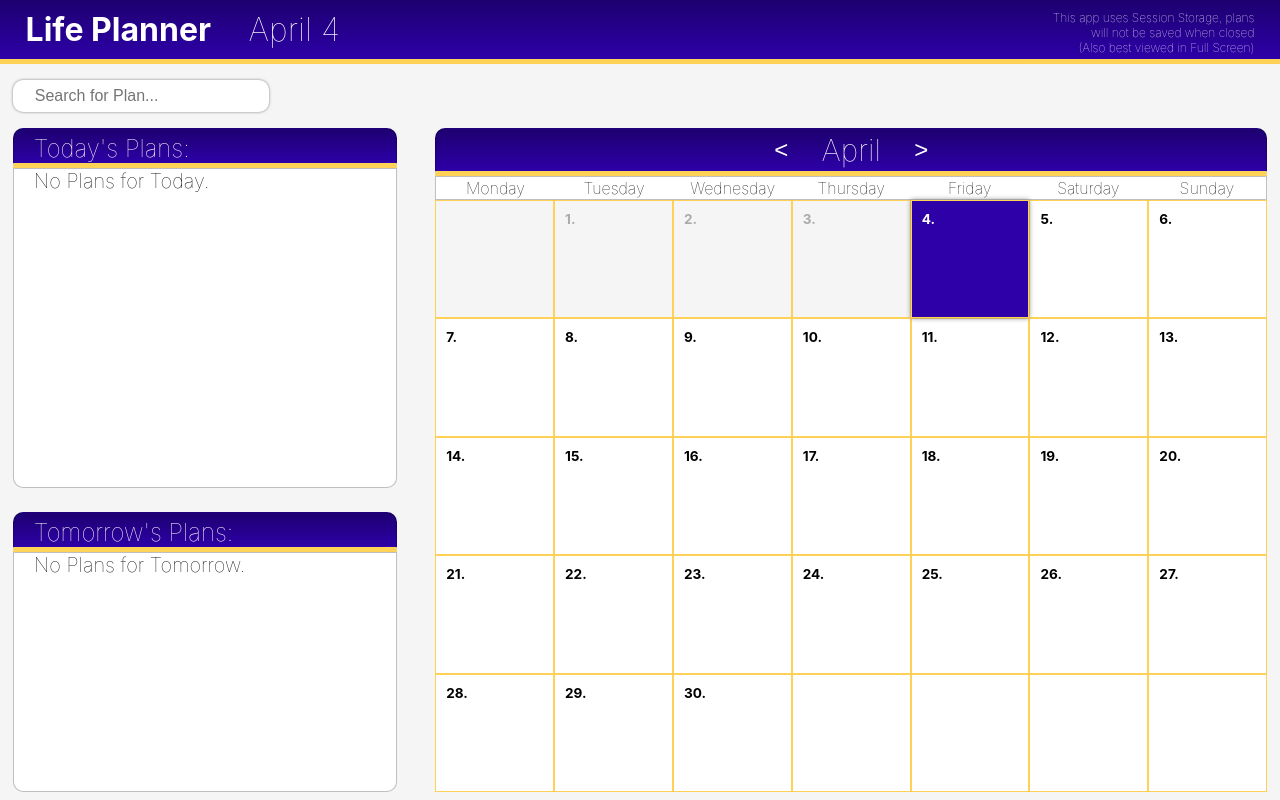
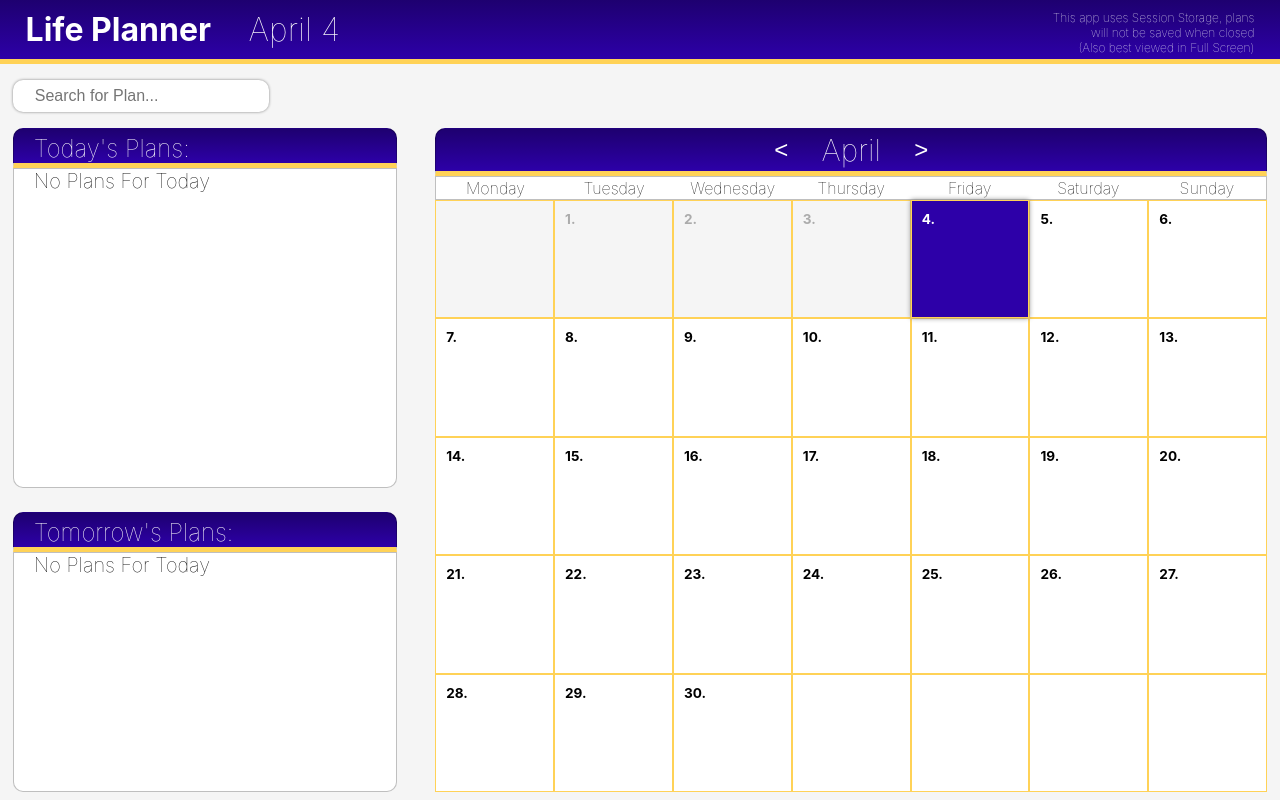
Before and after one commit to lseti1/lifePlanner-773629, a React (Create React App) app: page / in a window 1280 px wide. Built offline with nearby package versions, Linux system fonts and the light colour scheme.

Commit message:
Fixed bug where entering an empty plan into Today's/Tomorrow's Date (or just whitespace)  would remove the text saying that there were no plans

```diff
--- a/src/App.js
+++ b/src/App.js
@@ -24,6 +24,7 @@ function App() {
   const [isVisible, setIsVisible] = useState(false);
   const searchRef = useRef(null);
 
+  // These are related to the Today/Tomorrow Plan
 
   const getFirstDayOfMonth = (monthIndex) => {
     const year = 2025;
@@ -42,7 +43,7 @@ function App() {
 
   // To Set up the grid of an array of 35, initialising each to nothing and setting id up for each array with empty text for now
   const calculateGridItems = (firstDayIndex, finalDayIndex, currentMonthOnCalendar) => {
-    const gridItems = Array(35).fill("").map((_, index) => ({ id: index, text: "\n " }));
+    const gridItems = Array(35).fill("").map((_, index) => ({ id: index, text: "" }));
 
     // To ensure that plans are still linked to their correct dates even after refreshes
     for (let i = 0; i < sessionStorage.length; i++) {
@@ -90,7 +91,6 @@ function App() {
     setIsModalVisible(false);
     setModalText(''); // Clear the modal text
   };
-
 
   const savePlan = (plan, index, month) => {
     const planData = { plan, index, month };
@@ -260,13 +260,13 @@ function App() {
         <h2>Today's Plans:</h2>
       </div>
       <div className="todayText">
-        <p>{TodaysPlan ? TodaysPlan.plan : "No Plans for Today."}</p>
+        <p>{TodaysPlan ? TodaysPlan.plan.trim() != "" ? TodaysPlan.plan : "No Plans For Today" : "No Plans For Today"}</p>
       </div>
       <div className="tomorrowTitle">
         <h2>Tomorrow's Plans:</h2>
       </div>
       <div className="tomorrowText">
-        <p>{TomorrowsPlan ? TomorrowsPlan.plan : "No Plans for Tomorrow."}</p>
+        <p>{TomorrowsPlan ? TomorrowsPlan.plan.trim() != "" ? TomorrowsPlan.plan : "No Plans For Today" : "No Plans For Today"}</p>
       </div>
       <div className="disclaimer">
         <p>This app uses Session Storage, plans <br />will not be saved when closed<br />(Also best viewed in Full Screen)</p>
```
